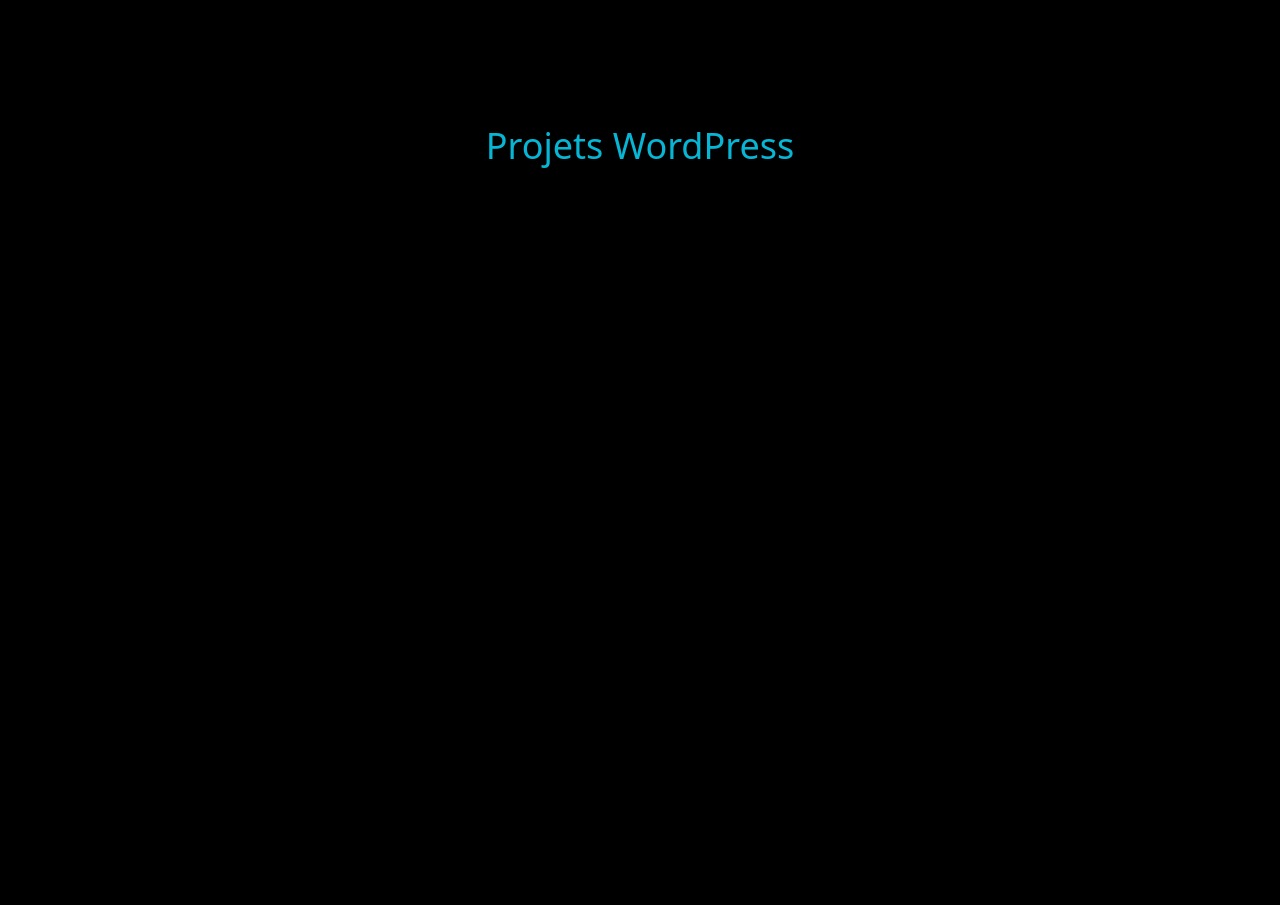
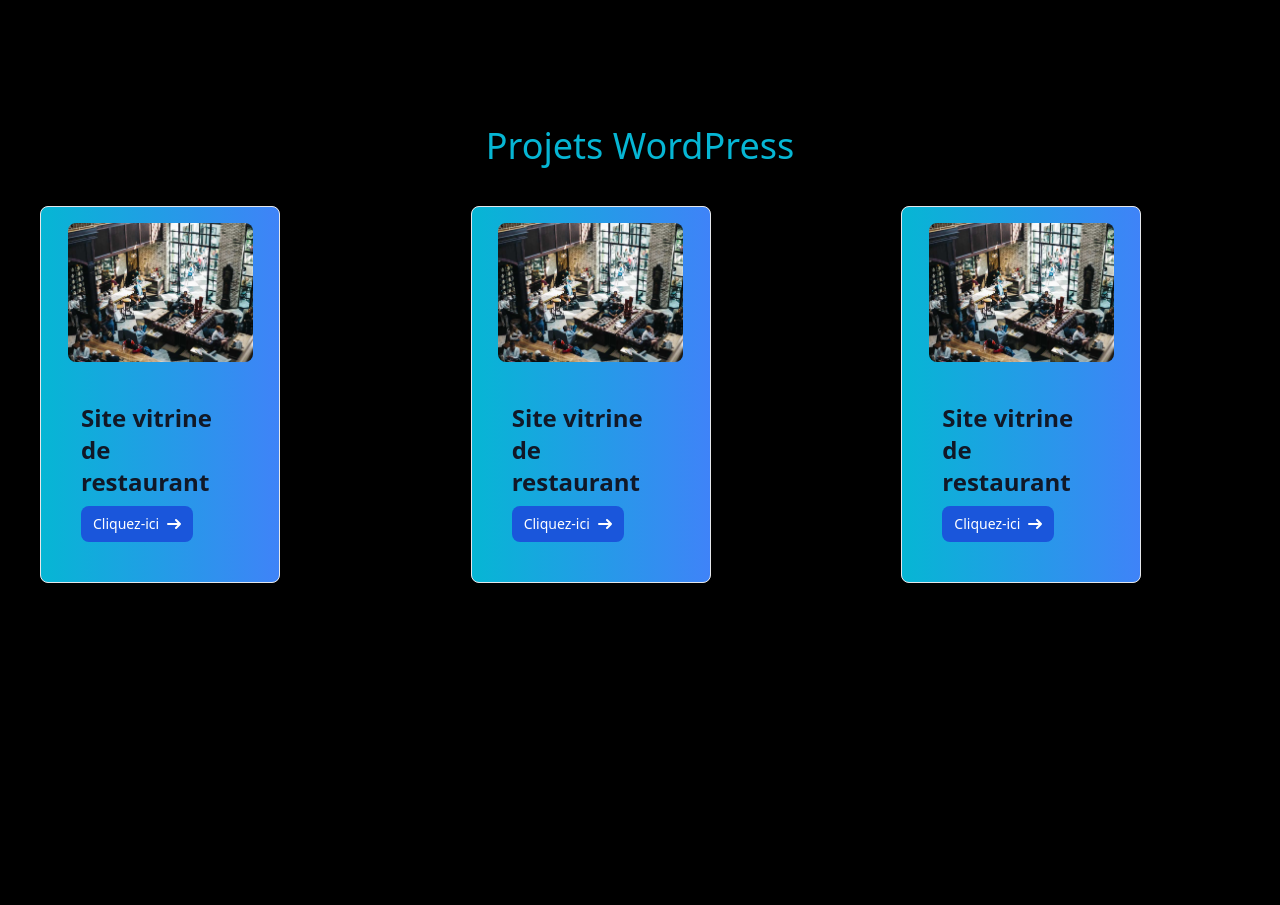
Before and after one commit to seb34110/portfolio, a Next.js app: page / in a window 1280 px wide. Shown: the part 780-1685 px from the top of the page. Built offline with nearby package versions, Linux system fonts and the light colour scheme.

Commit message:
modifs cardWordpress

```diff
--- /dev/null
+++ b/src/pages/components/cardWordpress.tsx
@@ -0,0 +1,142 @@
+import { Card } from "flowbite-react";
+import Link from "next/link";
+import Image from "next/image";
+
+export const CardWordpress = () => {
+  return (
+    <>
+      <div className=" mt-10 text-cyan-500 text-4xl flex justify-center">
+        <h1>Projets WordPress</h1>
+        <br />
+      </div>
+
+      <section className="grid grid-cols-3 gap-3 mx-auto">
+        <Card className="ml-10 mt-10 w-60 h-70 bg-gradient-to-r from-cyan-500 to-blue-500 border border-gray-200 rounded-lg shadow-lg hover:shadow-white">
+          <a href="https://la-fabrique.iteeweb.fr/">
+            <Image
+              src="/iconsWordpress/laFabrique.jpg"
+              width={185}
+              height={160}
+              alt="closMarsault"
+              className="rounded-lg mt-4 mx-auto"
+            />
+          </a>
+
+          <div className="p-10">
+            <a href="https://la-fabrique.iteeweb.fr/">
+              <h5 className="mb-2 flex justify-center text-2xl font-bold text-gray-900 dark:text-white">
+                Site vitrine de restaurant
+              </h5>
+            </a>
+
+            <a
+              href="https://la-fabrique.iteeweb.fr/"
+              className="inline-flex items-center px-3 py-2 text-sm font-medium text-center text-white bg-blue-700 rounded-lg hover:bg-blue-800 focus:ring-4 focus:outline-none focus:ring-blue-300 dark:bg-blue-600 dark:hover:bg-blue-700 dark:focus:ring-blue-800"
+            >
+              Cliquez-ici
+              <svg
+                className="rtl:rotate-180 w-3.5 h-3.5 ms-2"
+                aria-hidden="true"
+                xmlns="http://www.w3.org/2000/svg"
+                fill="none"
+                viewBox="0 0 14 10"
+              >
+                <path
+                  stroke="currentColor"
+                  stroke-linecap="round"
+                  stroke-linejoin="round"
+                  stroke-width="2"
+                  d="M1 5h12m0 0L9 1m4 4L9 9"
+                />
+              </svg>
+            </a>
+          </div>
+        </Card>
+
+        <Card className="ml-10 mt-10 w-60 h-70 bg-gradient-to-r from-cyan-500 to-blue-500 border border-gray-200 rounded-lg shadow-lg hover:shadow-white">
+          <a href="https://la-fabrique.iteeweb.fr/">
+            <Image
+              src="/iconsWordpress/laFabrique.jpg"
+              width={185}
+              height={160}
+              alt="closMarsault"
+              className="rounded-lg mt-4 mx-auto"
+            />
+          </a>
+
+          <div className="p-10">
+            <a href="https://la-fabrique.iteeweb.fr/">
+              <h5 className="mb-2 flex justify-center text-2xl font-bold text-gray-900 dark:text-white">
+                Site vitrine de restaurant
+              </h5>
+            </a>
+
+            <a
+              href="https://la-fabrique.iteeweb.fr/"
+              className="inline-flex items-center px-3 py-2 text-sm font-medium text-center text-white bg-blue-700 rounded-lg hover:bg-blue-800 focus:ring-4 focus:outline-none focus:ring-blue-300 dark:bg-blue-600 dark:hover:bg-blue-700 dark:focus:ring-blue-800"
+            >
+              Cliquez-ici
+              <svg
+                className="rtl:rotate-180 w-3.5 h-3.5 ms-2"
+                aria-hidden="true"
+                xmlns="http://www.w3.org/2000/svg"
+                fill="none"
+                viewBox="0 0 14 10"
+              >
+                <path
+                  stroke="currentColor"
+                  stroke-linecap="round"
+                  stroke-linejoin="round"
+                  stroke-width="2"
+                  d="M1 5h12m0 0L9 1m4 4L9 9"
+                />
+              </svg>
+            </a>
+          </div>
+        </Card>
+
+        <Card className="ml-10 mt-10 w-60 h-70 bg-gradient-to-r from-cyan-500 to-blue-500 border border-gray-200 rounded-lg shadow-lg hover:shadow-white">
+          <a href="https://la-fabrique.iteeweb.fr/">
+            <Image
+              src="/iconsWordpress/laFabrique.jpg"
+              width={185}
+              height={160}
+              alt="closMarsault"
+              className="rounded-lg mt-4 mx-auto"
+            />
+          </a>
+
+          <div className="p-10">
+            <a href="https://la-fabrique.iteeweb.fr/">
+              <h5 className="mb-2 flex justify-center text-2xl font-bold text-gray-900 dark:text-white">
+                Site vitrine de restaurant
+              </h5>
+            </a>
+
+            <a
+              href="https://la-fabrique.iteeweb.fr/"
+              className="inline-flex items-center px-3 py-2 text-sm font-medium text-center text-white bg-blue-700 rounded-lg hover:bg-blue-800 focus:ring-4 focus:outline-none focus:ring-blue-300 dark:bg-blue-600 dark:hover:bg-blue-700 dark:focus:ring-blue-800"
+            >
+              Cliquez-ici
+              <svg
+                className="rtl:rotate-180 w-3.5 h-3.5 ms-2"
+                aria-hidden="true"
+                xmlns="http://www.w3.org/2000/svg"
+                fill="none"
+                viewBox="0 0 14 10"
+              >
+                <path
+                  stroke="currentColor"
+                  stroke-linecap="round"
+                  stroke-linejoin="round"
+                  stroke-width="2"
+                  d="M1 5h12m0 0L9 1m4 4L9 9"
+                />
+              </svg>
+            </a>
+          </div>
+        </Card>
+      </section>
+    </>
+  );
+};
--- a/src/pages/index.tsx
+++ b/src/pages/index.tsx
@@ -3,6 +3,7 @@
 import { FooterSite } from "./components/footer";
 import { CardDev } from "./components/cardDev";
 import { Skills } from "./components/skills";
+import { CardWordpress } from "./components/cardWordpress";
 import { Inter } from "next/font/google";
 
 const inter = Inter({ subsets: ["latin"] });
@@ -23,8 +24,8 @@
           </div>
         </section>
         <section>
-          <div className="text-cyan-500 text-4xl flex justify-center mt-10">
-            <h1>Projets WordPress</h1>
+          <div>
+            <CardWordpress />
           </div>
         </section>
       </main>
```
